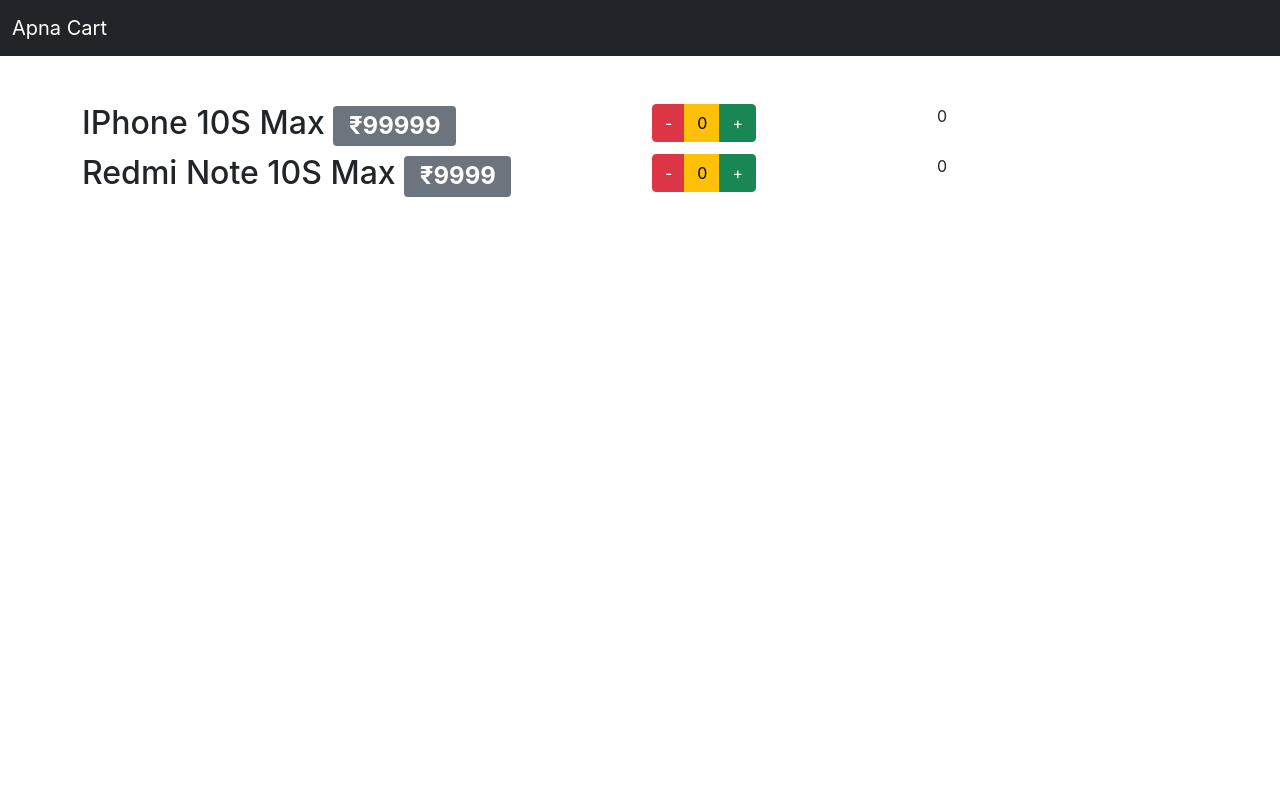
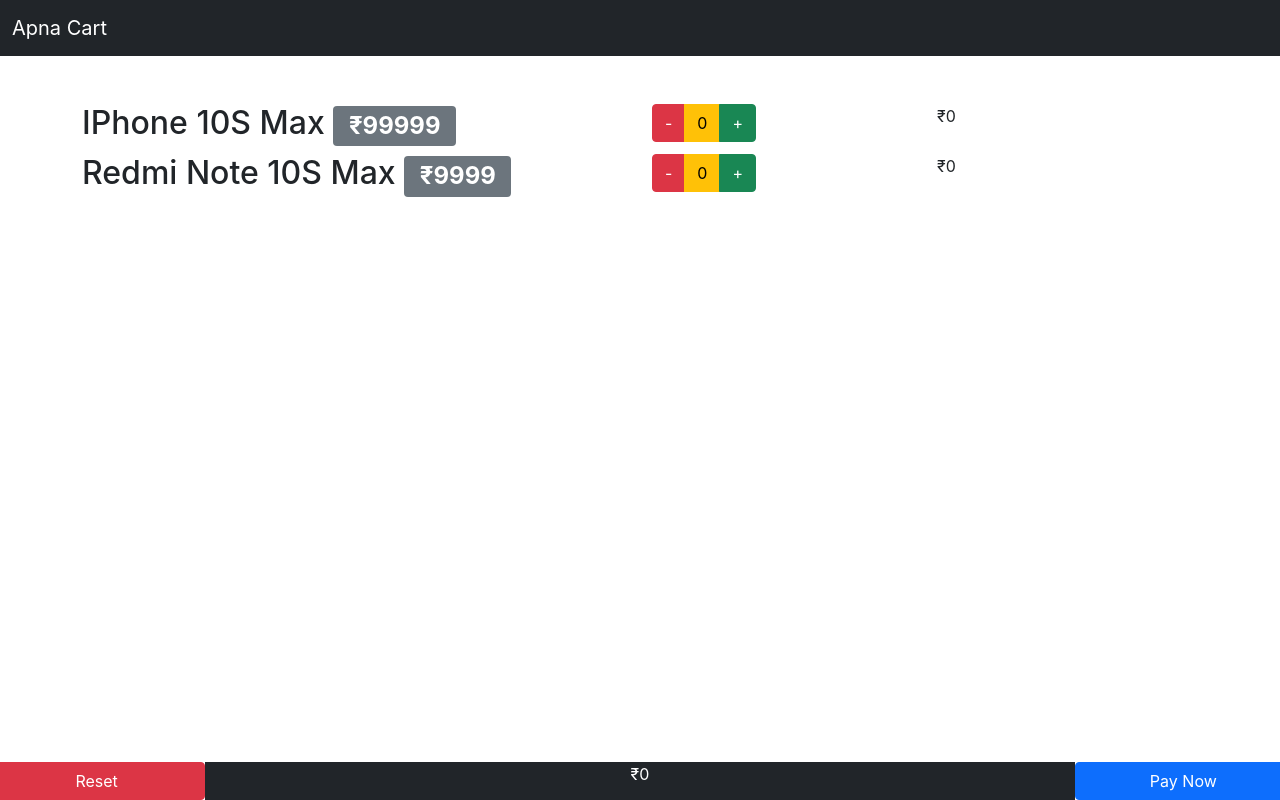
Before and after one commit to aujjwal300/addCart-firstReact-project, a React (Create React App) app: page / in a window 1280 px wide. Built offline with nearby package versions, Linux system fonts and the light colour scheme.

Commit message:
Footer Added

```diff
--- a/src/App.js
+++ b/src/App.js
@@ -1,7 +1,7 @@
 import logo from "./logo.svg";
 import "./App.css";
 import NavBar from "./components/Navbar";
-// import Footer from "./components/Footer";
+import Footer from "./components/Footer";
 import ProductList from "./components/ProductList";
 import React,{useState} from "react";
 
@@ -20,18 +20,34 @@ function App() {
   ];
 
   let [productList, setProductList] = useState(products);
+  let [totalAmount, setTotalAmount] = useState(0);
 
   const incrementQuantity = (index) =>{
     let newProductList = [...productList];
+    let newTotalAmount = totalAmount;
     newProductList[index].quantity++;
+    newTotalAmount += newProductList[index].price;
+    setTotalAmount(newTotalAmount);
     setProductList(newProductList);
   }
 
   const decrementQuantity = (index) =>{
     let newProductList = [...productList];
-    if(newProductList[index].quantity>0)
+    let newTotalAmount = totalAmount;
+    if (newProductList[index].quantity > 0) {
       newProductList[index].quantity--;
+      newTotalAmount -= newProductList[index].price;
+    }
+    setTotalAmount(newTotalAmount);
+    setProductList(newProductList);
+  }
 
+  const resetQuantity = () => {
+    let newProductList = [...productList];
+
+    newProductList.map((product) => {product.quantity = 0});
+
+    setTotalAmount(0);
     setProductList(newProductList);
   }
 
@@ -43,7 +59,7 @@ function App() {
           incrementQuantity={incrementQuantity}
           decrementQuantity={decrementQuantity} />
       </main>
-      {/* <Footer/> */}
+      <Footer totalAmount={totalAmount} resetQuantity={resetQuantity}/>
     </>
   );
 }
--- /dev/null
+++ b/src/components/Footer.js
@@ -0,0 +1,13 @@
+import React from 'react';
+
+export default function Footer(props) {
+    return (
+        <div className='row fixed-bottom'>
+            <button className="btn btn-danger col-2" onClick={()=>{props.resetQuantity()}}>Reset</button>
+            <div className='col-8 bg-dark text-white text-center'>
+                ₹{props.totalAmount}
+            </div>
+            <button className="btn btn-primary col-2">Pay Now</button>
+        </div>
+    );
+}
--- a/src/components/Product.js
+++ b/src/components/Product.js
@@ -17,7 +17,7 @@ export default function Product(props) {
                 </div>
             </div>
             <div className="col-3">
-                {props.product.quantity*props.product.price}
+                ₹{props.product.quantity*props.product.price}
             </div>
         </div>
     );
```
Also changed, not shown: 1 other file (tests, documents, lock files or other folders).
